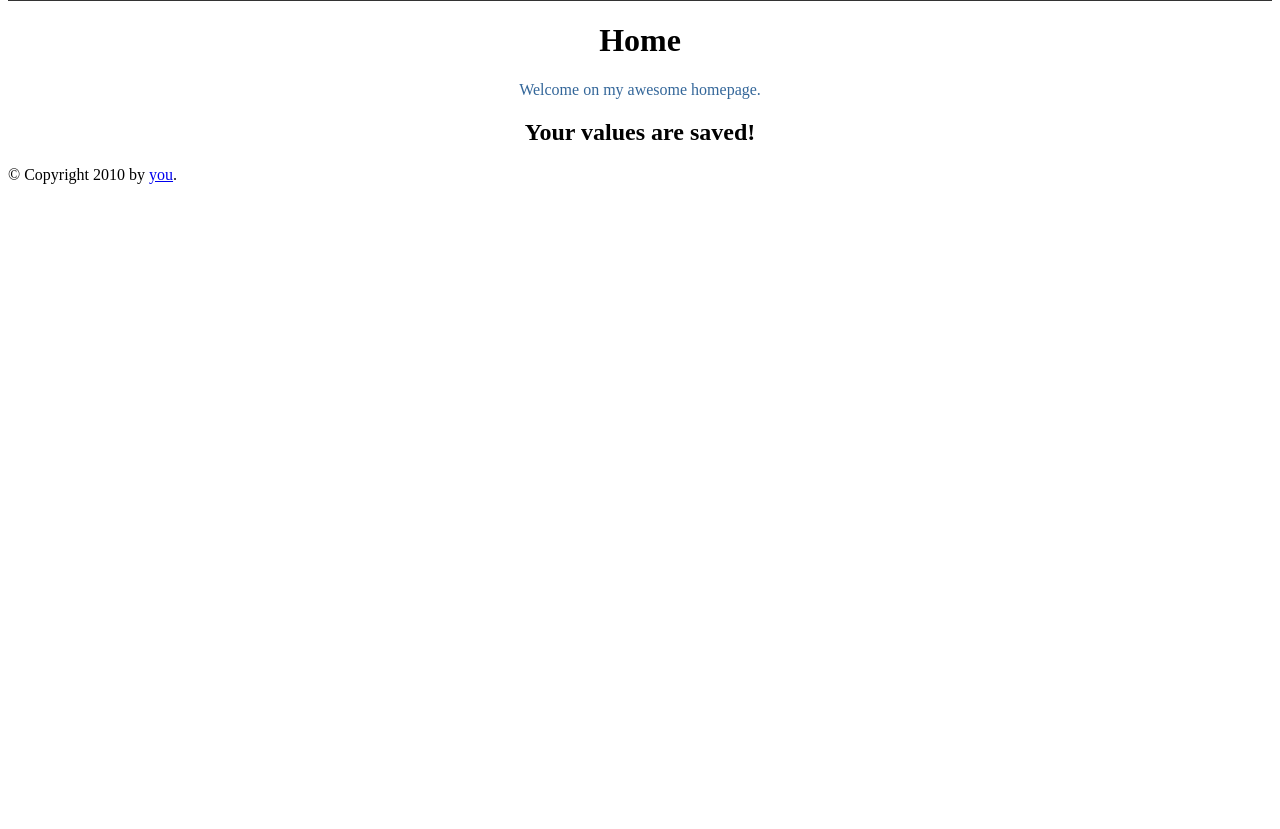
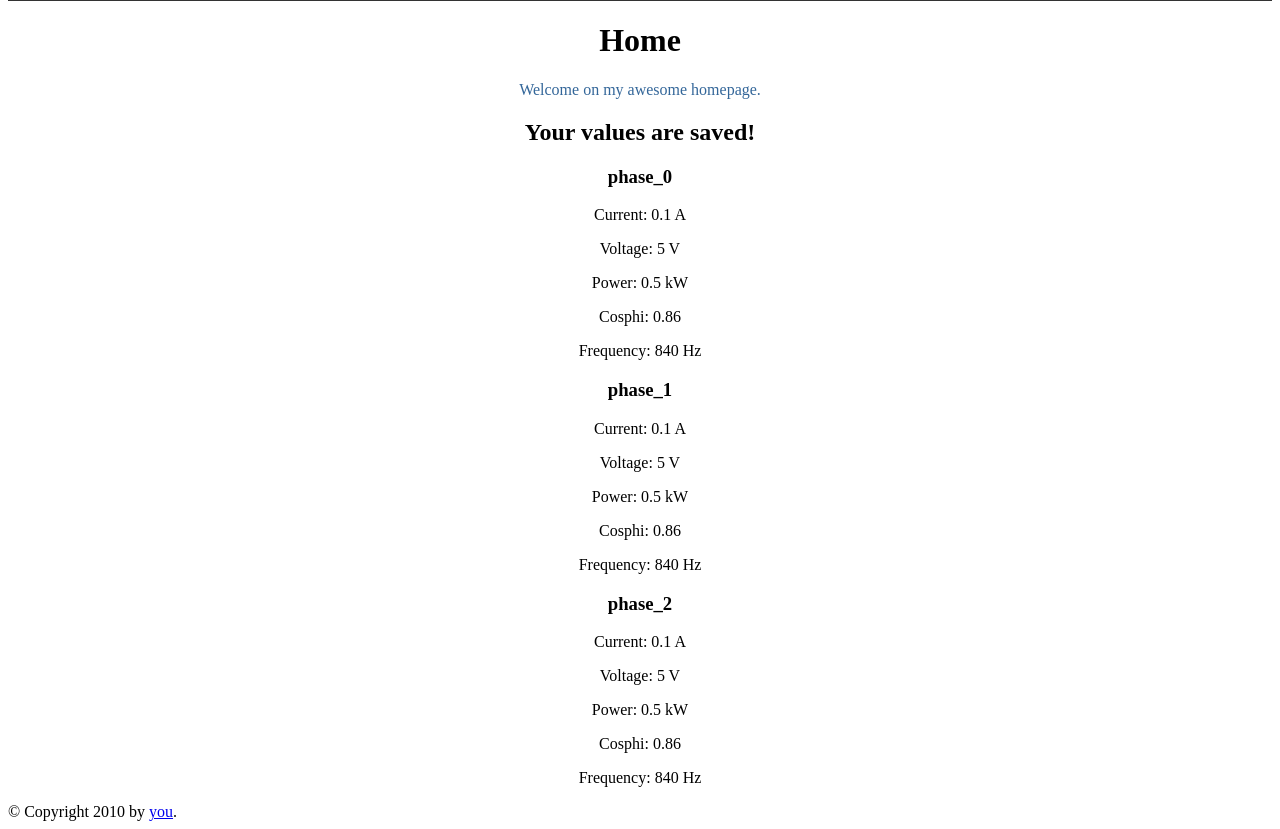
Before and after one commit to ITemirbek/Smart-Meter, a Flask app: page /home in a window 1280 px wide. Shown: the part 218-1047 px from the top of the page. Before the commit the page ends 402 px from the top, so only its background shows below. Run offline with Flask 2, Linux system fonts and the light colour scheme.

Commit message:
demonstration api data

```diff
--- a/app.py
+++ b/app.py
@@ -2,6 +2,17 @@ from flask import Flask
 app = Flask(__name__)
 
 from flask import render_template, request
+import requests
+import json
+from apscheduler.schedulers.background import BackgroundScheduler
+
+#Can be deleted: Only to check
+import time
+
+# url should be localhost of the machine
+url = "http://192.168.1.84:1080/api/all/all/now"
+
+
 
 @app.route('/')
 def base():
@@ -10,7 +21,32 @@ def base():
 
 @app.route('/home')
 def home():
-    return render_template('home.html')
+	# data = requests.get(url)
+	# data_json =  json.loads(data.text)
+	# phase_data = {}
+	# data_types = ['current', 'voltage', 'power', 'cosphi', 'frequency']
+	# for phase in range(3):
+	#   phase_meter = data_json['datasets'][0]['phases'][phase]
+	#   phase_data['phase_{}'.format(phase)] = {}
+	#   print('phase',phase)
+	#   for meter in range(5):
+	#     phase_data['phase_{}'.format(phase)][data_types[meter]] = phase_meter['values'][meter]['data']
+	#     print(phase_meter['values'][meter]['data'])
+
+	# global phase_meter
+	phase_meter = [0.1, 5, 0.5, 0.86, 840]
+
+	phase_data = {}
+	data_types = ['current', 'voltage', 'power', 'cosphi', 'frequency']
+
+	for phase in range(3):
+	  phase_data['phase_{}'.format(phase)] = {}
+
+	  for meter in range(5):
+	    phase_data['phase_{}'.format(phase)][data_types[meter]] = phase_meter[meter]
+
+	return render_template('home.html', phase_data = phase_data)
+
 
 @app.route('/graph')
 def graph():
--- a/templates/home.html
+++ b/templates/home.html
@@ -14,18 +14,17 @@
     <h2>
       Your values are saved!
     </h2>
-    <!-- <h3> FIRED
-    	<script>
-            var ws = new WebSocket("ws://127.0.0.1:5678/"),
-                messages = document.createElement('ul');
-            ws.onmessage = function (event) {
-                var messages = document.getElementsByTagName('ul')[0],
-                    message = document.createElement('li'),
-                    content = document.createTextNode(event.data);
-                message.appendChild(content);
-                messages.appendChild(message);
-            };
-            document.body.appendChild(messages);
-        </script>
-    </h3> -->
+      <div class="row">
+        <div class="phases col-9">
+          {% for key in phase_data %}
+          <div class="phase col-3">
+            <h3>{{key}}</h3>
+            <p>Current: {{phase_data[key]['current']}} A</p>
+            <p>Voltage: {{phase_data[key]['voltage']}} V</p>
+            <p>Power: {{phase_data[key]['power']}} kW</p>
+            <p>Cosphi: {{phase_data[key]['cosphi']}} </p>
+            <p>Frequency: {{phase_data[key]['frequency']}} Hz</p>
+          </div>
+          {% endfor %}
+      </div>
 {% endblock %}
```
